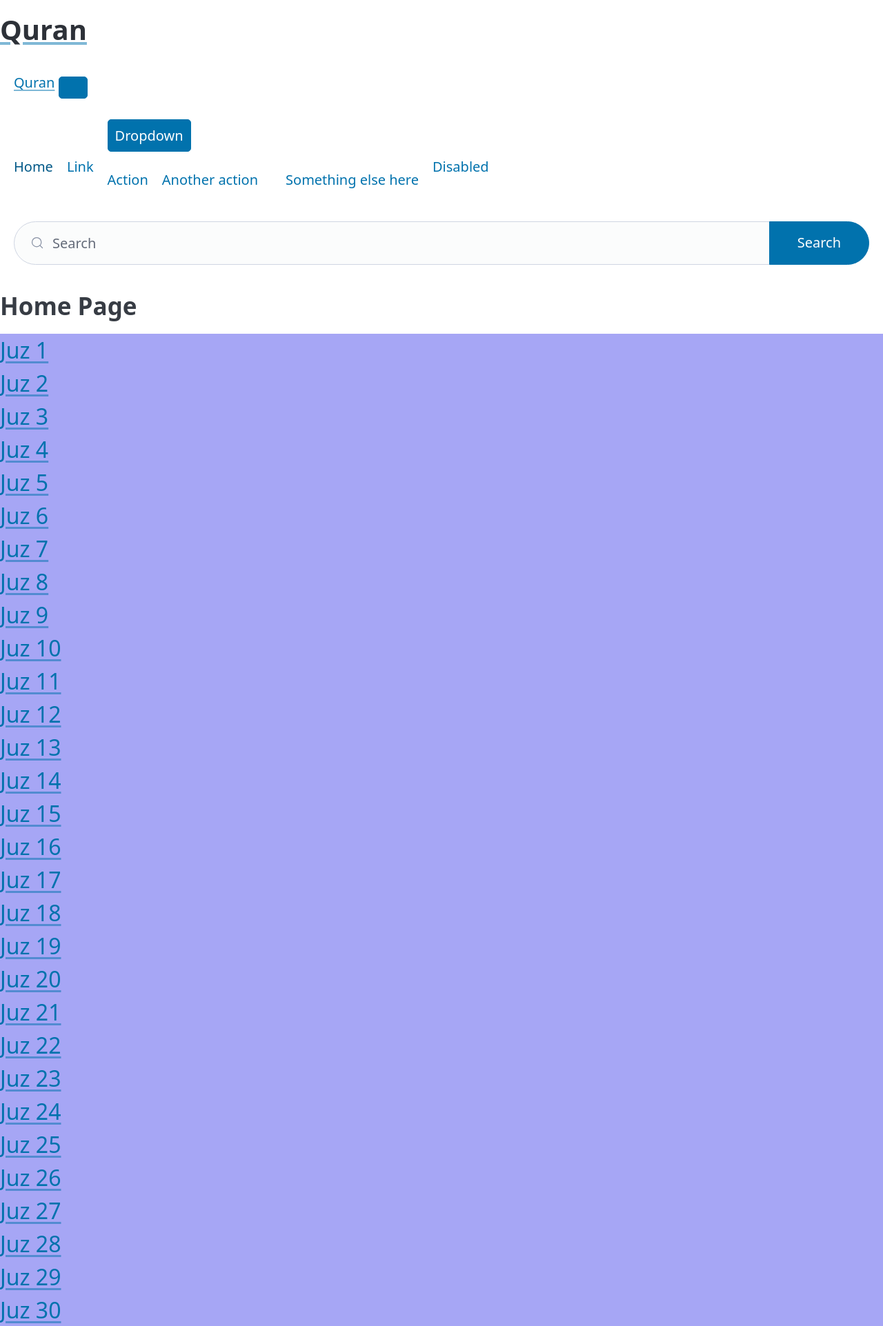
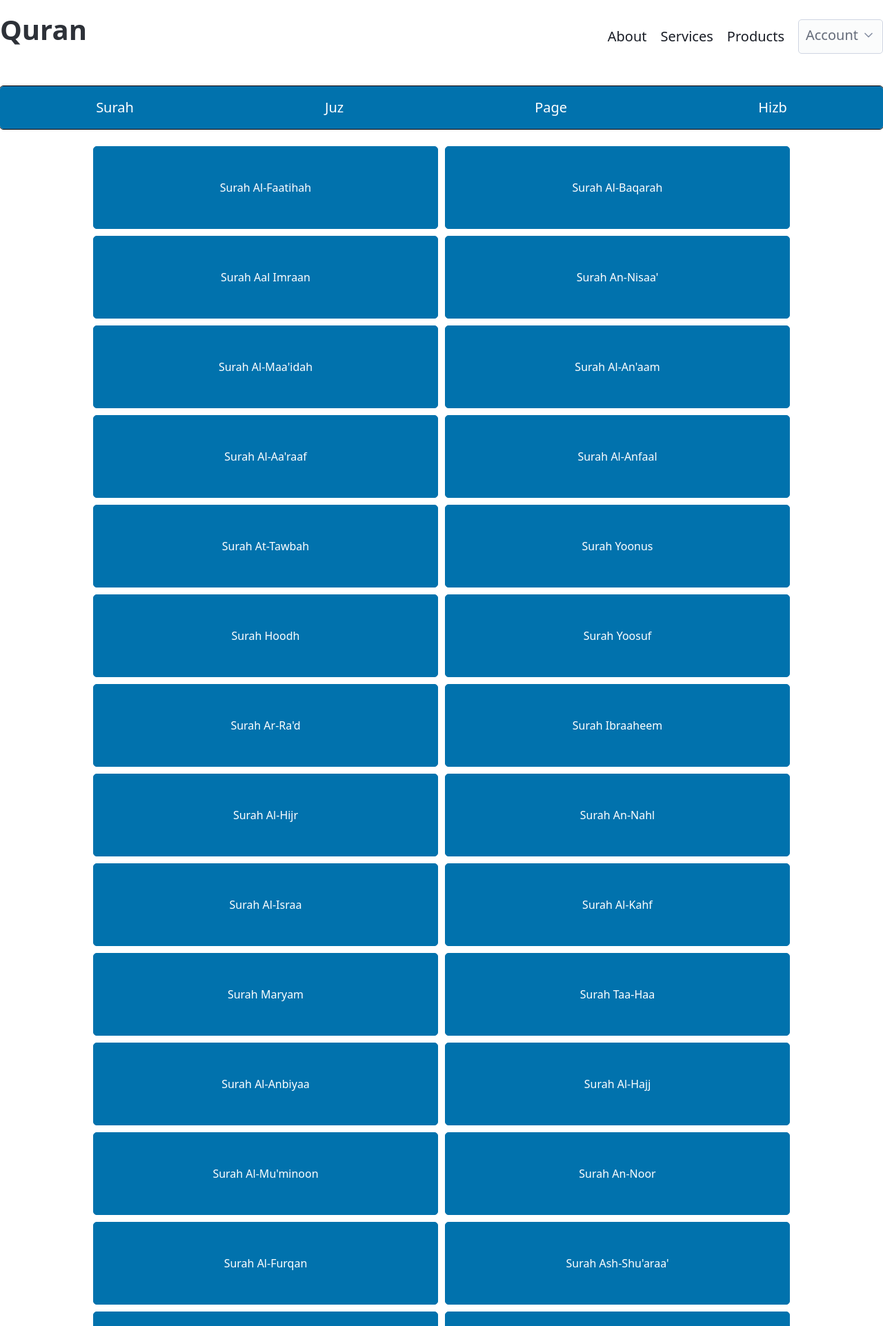
Before and after one commit to awaisamjad/quran-web-app, a Flask app: page / in a window 1280 px wide. Shown: the top 1923 px of the page at 69% size. Run offline with Flask 3, Linux system fonts and the light colour scheme; data comes from the database, SQL or seed files in the repository; some libraries are stand-ins or nearby versions.

Commit message:
Each surah display the verses properly

```diff
--- a/db.py
+++ b/db.py
@@ -1,4 +1,5 @@
 import sqlite3
+import re
 from typing import List
 
 """
@@ -19,6 +20,23 @@
 verses = db.execute("SELECT content FROM chapters").fetchall()
 
 # print(verses)
+
+def get_surahs():
+    conn = sqlite3.connect('quran.sqlite')
+    cursor = conn.cursor()
+    cursor.execute("SELECT id, name_pron_en FROM chapters")
+    surahs = cursor.fetchall()
+    conn.close()
+    return surahs
+
+def get_surah_by_id(id: int):
+    conn = sqlite3.connect('quran.sqlite')
+    cursor = conn.cursor()
+    cursor.execute("SELECT content FROM chapters WHERE id = ?", (id,))
+    verses = cursor.fetchall()
+    verses_list = re.split(r"\s*\[\d+\]\s*", verses[0][0])
+    conn.close()
+    return verses_list
 
 def get_info_by_surah_name(id : int):
     result =  cursor.execute("SELECT * FROM chapters WHERE id = ?", (id,)).fetchone()
--- a/main.py
+++ b/main.py
@@ -1,13 +1,15 @@
 from flask import Flask, render_template
-# from api import get_juz, jprint
-from db import get_verses_by_surah_num, get_verses_by_juz_num, get_verses_by_hizb_num, get_verses_by_page_num
+from db import get_verses_by_surah_num, get_verses_by_juz_num, get_verses_by_hizb_num, get_verses_by_page_num, get_surahs, get_surah_by_id
 
 app = Flask(__name__)
 
 
+
 @app.route("/")
 def main():
-    return render_template("index.html")
+    surahs = get_surahs()
+    #? Displays the main page with the tabs for juz, surah, page and hizb
+    return render_template("main.html", surahs=surahs)
 
 """
     category_num: int
@@ -24,23 +26,40 @@
 """
 #! juz, hizb and page columns dont exist in the database
 @app.route("/juz/<int:juz_num>")
-def juz(juz_num):
-    return render_template("categories/juz.html", category_num=juz_num, category="juz", verses = get_verses_by_juz_num(juz_num))
+def tab_juz(juz_num):
+    return render_template("tab_categories/juz.html", category_num=juz_num, category="juz", verses = get_verses_by_juz_num(juz_num))
 
 
 @app.route("/surah/<int:surah_num>")
-def surah(surah_num):
-    return render_template("categories/surah.html", category_num=surah_num, category="surah", verses = get_verses_by_surah_num(surah_num))
-
+def tab_surah(surah_num):
+    # return render_template("tab_categories/surah.html", category_num=surah_num, category="surah", verses = get_verses_by_surah_num(surah_num))
+    return render_template("tab_categories/surah.html", category_num=surah_num, category="surah", verses = get_surah_by_id(surah_num))
 
 @app.route("/hizb/<int:hizb_num>")
-def hizb(hizb_num):
-    return render_template("categories/hizb.html", category_num=hizb_num, category="hizb", verses = get_verses_by_hizb_num(hizb_num))
+def tab_hizb(hizb_num):
+    return render_template("tab_categories/hizb.html", category_num=hizb_num, category="hizb", verses = get_verses_by_hizb_num(hizb_num))
 
 
 @app.route("/page/<int:page_num>")
-def page(page_num):
-    return render_template("categories/page.html", category_num=page_num, category="page", verses = get_verses_by_page_num(page_num))
+def tab_page(page_num):
+    return render_template("tab_categories/page.html", category_num=page_num, category="page", verses = get_verses_by_page_num(page_num))
+
+#* Pages
+@app.route("/pages/juz.html")
+def pages_juz():
+    return render_template("pages/juz.html")
+
+@app.route("/pages/surah.html")
+def pages_surah():
+    return render_template("pages/surah.html")
+
+@app.route("/pages/page.html")
+def pages_page():
+    return render_template("pages/page.html")
+
+@app.route("/pages/hizb.html")
+def pages_hizb():
+    return render_template("pages/hizb.html")
 
 
 if __name__ == "__main__":
--- a/templates/base.html
+++ b/templates/base.html
@@ -4,8 +4,8 @@
 <head>
     <meta charset="UTF-8">
     <meta name="viewport" content="width=device-width, initial-scale=1.0">
-    <!-- ? BOOTSTRAP
-    <link href="https://cdn.jsdelivr.net/npm/bootstrap@5.3.2/dist/css/bootstrap.min.css" rel="stylesheet"
+    <!-- ? BOOTSTRAP -->
+    <!-- <link href="https://cdn.jsdelivr.net/npm/bootstrap@5.3.2/dist/css/bootstrap.min.css" rel="stylesheet"
         integrity="sha384-T3c6CoIi6uLrA9TneNEoa7RxnatzjcDSCmG1MXxSR1GAsXEV/Dwwykc2MPK8M2HN" crossorigin="anonymous"> -->
 
     <!-- ? PICO -->
@@ -21,59 +21,45 @@
     <!-- <script src="https://cdn.jsdelivr.net/npm/bootstrap@5.3.2/dist/js/bootstrap.bundle.min.js"
         integrity="sha384-C6RzsynM9kWDrMNeT87bh95OGNyZPhcTNXj1NW7RuBCsyN/o0jlpcV8Qyq46cDfL" crossorigin="anonymous">
         </script> -->
-    <header>
-        <a href="/">
-            <h1>Quran</h1>
-        </a>
-    </header>
-    <nav class="navbar navbar-expand-lg bg-body-tertiary">
-        <div class="container-fluid">
-            <a class="navbar-brand" href="/">Quran</a>
-            <button class="navbar-toggler" type="button" data-bs-toggle="collapse"
-                data-bs-target="#navbarSupportedContent" aria-controls="navbarSupportedContent" aria-expanded="false"
-                aria-label="Toggle navigation">
-                <span class="navbar-toggler-icon"></span>
-            </button>
-            <div class="collapse navbar-collapse" id="navbarSupportedContent">
-                <ul class="navbar-nav me-auto mb-2 mb-lg-0">
-                    <li class="nav-item">
-                        <a class="nav-link active" aria-current="page" href="#">Home</a>
-                    </li>
-                    <li class="nav-item">
-                        <a class="nav-link" href="#">Link</a>
-                    </li>
-                    <li class="nav-item dropdown">
-                        <a class="nav-link dropdown-toggle" href="#" role="button" data-bs-toggle="dropdown"
-                            aria-expanded="false">
-                            Dropdown
-                        </a>
-                        <ul class="dropdown-menu">
-                            <li><a class="dropdown-item" href="#">Action</a></li>
-                            <li><a class="dropdown-item" href="#">Another action</a></li>
-                            <li>
-                                <hr class="dropdown-divider">
-                            </li>
-                            <li><a class="dropdown-item" href="#">Something else here</a></li>
-                        </ul>
-                    </li>
-                    <li class="nav-item">
-                        <a class="nav-link disabled" aria-disabled="true">Disabled</a>
-                    </li>
+    <nav style="overflow: hidden;">
+        <!-- ? overflow hidden removes horizontal movement. idk if its good -->
+        <ul>
+          <li><a href="/"><h1>Quran</h1></a></li>
+        </ul>
+        <ul>
+          <li><a href="#" class="contrast">About</a></li>
+          <li><a href="#" class="contrast">Services</a></li>
+          <li><a href="#" class="contrast">Products</a></li>
+          <li>
+            <details class="dropdown">
+                <summary>
+                    <!-- TODO make this an image -->
+                  Account
+                </summary>
+                <ul dir="rtl">
+                  <li><a href="#">Profile</a></li>
+                  <li><a href="#">Settings</a></li>
+                  <li><a href="#">Security</a></li>
+                  <li><a href="#">Logout</a></li>
                 </ul>
-                <form class="d-flex" role="search">
-                    <input class="form-control me-2" type="search" placeholder="Search" aria-label="Search">
-                    <button class="btn btn-outline-success" type="submit">Search</button>
-                </form>
-            </div>
+          </li>
+        </ul>
+      </nav>
+
+    <main>
+        {% block content %}{% endblock %}
+
+        <!-- ? Display the verses -->
+        <div class="verses">
+            <!-- {{verses}} -->
+            {% for verse in verses %}
+                <div class="verse">
+                    <p>{{ verse }}</p>
+                </div>
+            {% endfor %}
         </div>
 
-
-    </nav>
-    <main>
-        {% block content %}{% endblock %}
-        <div class="verses">
-            {{verses}}
-        </div>
+        <!-- ? Display the previous and next buttons -->
         <div class="prev-next">
             {% if category and category_num %}
             {% if category_num > 1 %}
@@ -86,6 +72,7 @@
             </a>
             {% endif %}
         </div>
+
     </main>
     <footer>
         <p>Footer content here</p>
--- a/templates/index.html
+++ /dev/null
@@ -1,38 +0,0 @@
-<head>
-    <style>
-        .tabs{
-            background-color: rgb(166, 166, 245);
-            font-size: 32px;
-            flex: auto;
-            flex-direction: row;
-        }
-    </style>
-</head>
-
-{% extends "base.html" %}
-
-{% block content %}
-<h2>Home Page</h2>
-<div class="tabs">
-    <!--? JUZ -->
-    {% for i in range(1, 31) %}
-        <a href="/juz/{{i}}">Juz {{i}}</a><br>
-    {% endfor %}
-
-    <!--? SURAH -->
-    {% for i in range(1, 115) %}
-        <a href="/surah/{{i}}">Surah {{i}}</a><br>
-    {% endfor %}
-
-    <!--? PAGE -->
-    {% for i in range(1, 612) %}
-        <a href="/page/{{i}}">Page {{i}}</a><br>
-    {% endfor %}
-
-    <!--? HIZB -->
-    {% for i in range(1, 62) %}
-        <a href="/hizb/{{i}}">Hizb {{i}}</a><br>
-    {% endfor %}
-</div>
-
-{%endblock %}
--- /dev/null
+++ b/templates/main.html
@@ -0,0 +1,61 @@
+<!-- ? This page contains the code for the tabs and the showing of the buttons below the tabs -->
+
+<head>
+    <style>
+        /* This is the display for all the buttons for either surah, page, juz and hizb */
+        .category_display {
+            display: flex;
+            flex-direction: row;
+            flex-wrap: wrap;
+            justify-content: center;
+        }
+
+        .category_display a {
+            margin: 5px;
+        }
+
+        .category_display button {
+            font-size: 16px;
+            padding: 10px;
+            width: 500px;
+            height: 120px;
+        }
+    </style>
+</head>
+
+{% extends "base.html" %}
+
+{% block content %}
+<div>
+    <div role="group" style="outline: 1px black solid;">
+        <button>Surah</button>
+        <button>Juz</button>
+        <button>Page</button>
+        <button>Hizb</button>
+    </div>
+    <!--? JUZ -->
+    <!-- {% for i in range(1, 31) %}
+        <a href="/juz/{{i}}">Juz {{i}}</a><br>
+    {% endfor %} -->
+
+    <!--? SURAH -->
+    <div class="category_display">
+        {% for surah in surahs %}
+        <a href="/surah/{{ surah[0] }}">
+            <button> Surah {{ surah[1] }} </button>
+        </a>
+        {% endfor %}
+    </div>
+
+    <!--? PAGE -->
+    <!-- {% for i in range(1, 612) %}
+        <a href="/page/{{i}}">Page {{i}}</a><br>
+    {% endfor %} -->
+
+    <!--? HIZB -->
+    <!-- {% for i in range(1, 62) %}
+        <a href="/hizb/{{i}}">Hizb {{i}}</a><br>
+    {% endfor %} -->
+</div>
+
+{%endblock %}
--- /dev/null
+++ b/templates/pages/hizb.html
@@ -0,0 +1 @@
+hizb
--- /dev/null
+++ b/templates/pages/juz.html
@@ -0,0 +1 @@
+juz
--- /dev/null
+++ b/templates/pages/page.html
@@ -0,0 +1 @@
+page
--- /dev/null
+++ b/templates/pages/surah.html
@@ -0,0 +1 @@
+surah
```
Also changed, not shown: test.py (added, +12 -0 lines), templates/pages_base.html (added), templates/tab_categories/hizb.html (renamed from templates/categories/hizb.html), templates/tab_categories/juz.html (renamed from templates/categories/juz.html), templates/tab_categories/page.html (renamed from templates/categories/page.html), templates/tab_categories/surah.html (renamed from templates/categories/surah.html).
